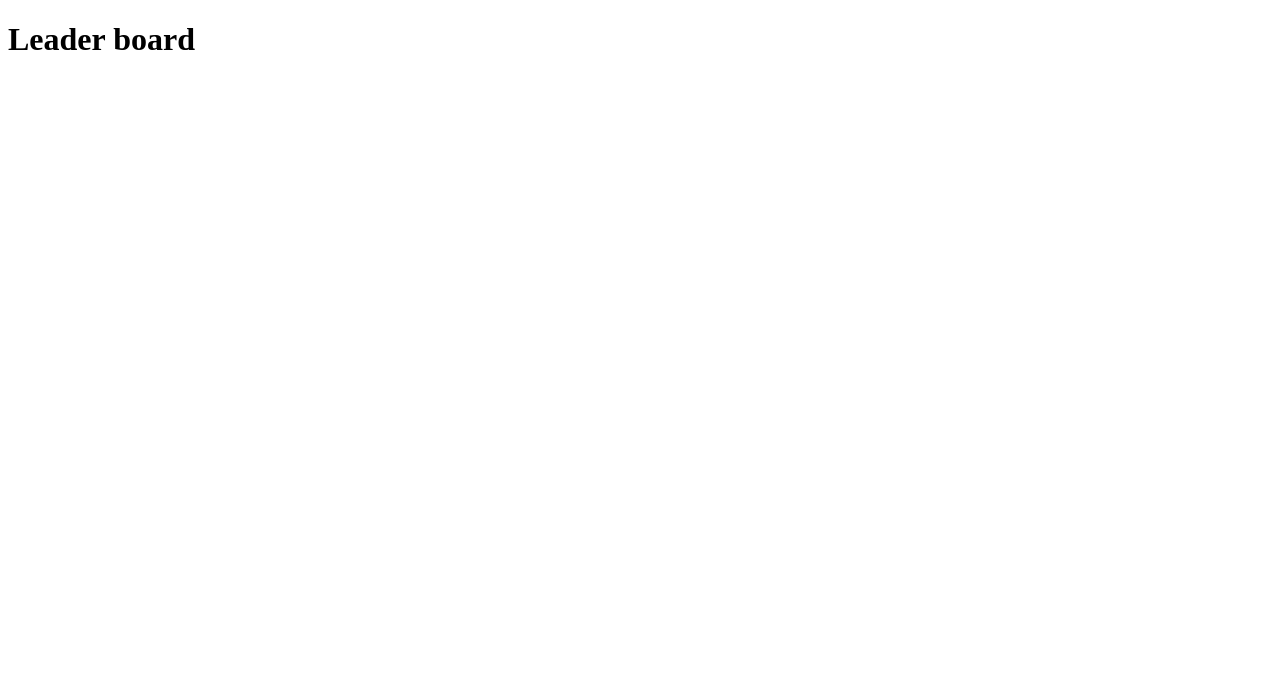
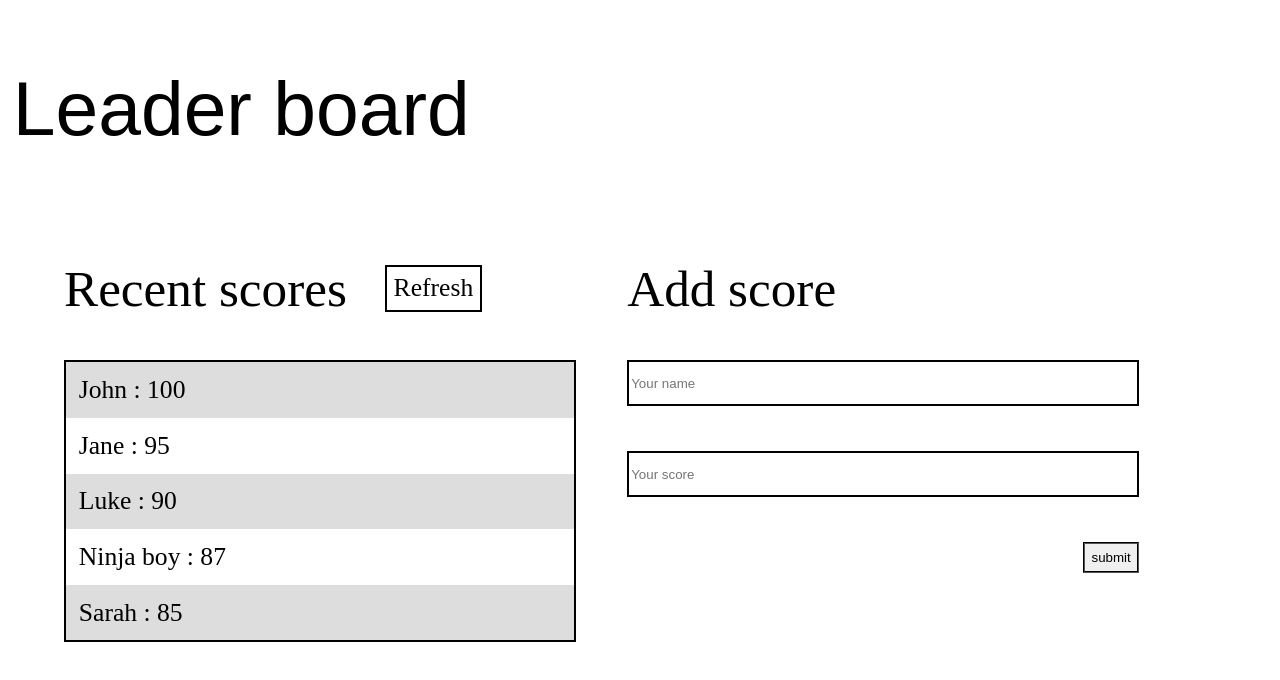
Before and after one commit to basem909/Leader-board, a website built with webpack: page src/index.html in a window 1280 px wide. Built offline with nearby package versions, Linux system fonts and the light colour scheme.

Commit message:
set html layout for leader board project

```diff
--- a/src/index.html
+++ b/src/index.html
@@ -1,11 +1,36 @@
 <!DOCTYPE html>
 <html lang="en">
-<head>
-    <meta charset="UTF-8">
-    <meta name="viewport" content="width=device-width, initial-scale=1.0">
+  <head>
+    <meta charset="UTF-8" />
+    <meta name="viewport" content="width=device-width, initial-scale=1.0" />
     <title>Leader board</title>
-</head>
-<body>
-    <h1>Leader board</h1>
-</body>
+  </head>
+  <body>
+    <section class="container">
+      <h1>Leader board</h1>
+      <section class="divisions">
+        <div class="score-sheet">
+          <div class="title">
+            <h2 class="recent">Recent scores</h2>
+            <a href="#" class="refresh">Refresh</a>
+          </div>
+          <ul class="high-list">
+            <li class="high-score">John : 100</li>
+            <li class="high-score">Jane : 95</li>
+            <li class="high-score">Luke : 90</li>
+            <li class="high-score">Ninja boy : 87</li>
+            <li class="high-score">Sarah : 85</li>
+          </ul>
+        </div>
+        <div class="add-score">
+          <h2 class="add">Add score</h2>
+          <form action="">
+            <input type="text" class="name" placeholder="Your name" />
+            <input type="text" class="name" placeholder="Your score" />
+            <input type="submit" class="submit" value="submit" />
+          </form>
+        </div>
+      </section>
+    </section>
+  </body>
 </html>
--- a/src/styles.css
+++ b/src/styles.css
@@ -0,0 +1,92 @@
+body{
+  margin: 0;
+  padding: 0;
+}
+
+.container{
+  display: flex;
+  flex-direction: column;
+  padding-left: 1vw;
+}
+
+h1 {
+font-size: 6vw;
+font-family: sans-serif;
+font-weight: 500;
+}
+
+h2 {
+  font-size: 4vw;
+  font-weight: 300;
+}
+
+.divisions{
+  display: flex;
+  gap: 4vw;
+  padding-left: 4vw;
+}
+
+.title{
+  display: flex;
+  gap: 3vw;
+}
+
+a{
+  display: flex;
+  justify-content: center;
+  align-self: center;
+  border:solid black 2px;
+  text-decoration: none;
+  color: black;
+  height: 100%;
+  width: auto;
+  padding: .5vw;
+  font-size: 2vw;
+}
+
+form{
+  display: flex;
+  flex-direction: column;
+  justify-content: space-between;
+  height: 50%;
+}
+
+.score-sheet {
+  width: 40vw;
+}
+
+.add-score {
+  width: 40vw;
+}
+
+.high-list {
+  border: solid black 2px;
+  justify-content: center;
+  align-items: center;
+  padding-inline-start: 0;
+  list-style: none;
+  margin: 0;
+}
+
+.high-list > li {
+padding: 1vw;
+font-size: 2vw;
+}
+
+.high-list > li:nth-child(2n + 1) {
+  background-color: #ddd;
+}
+
+.name {
+  height: 5vh;
+  border: solid black 2px;
+}
+
+.submit {
+width: fit-content;
+height: fit-content;
+padding: .5vw;
+align-self: flex-end;
+border: groove black 2px;
+cursor: pointer;
+}
```
Also changed, not shown: dist/index.html.
